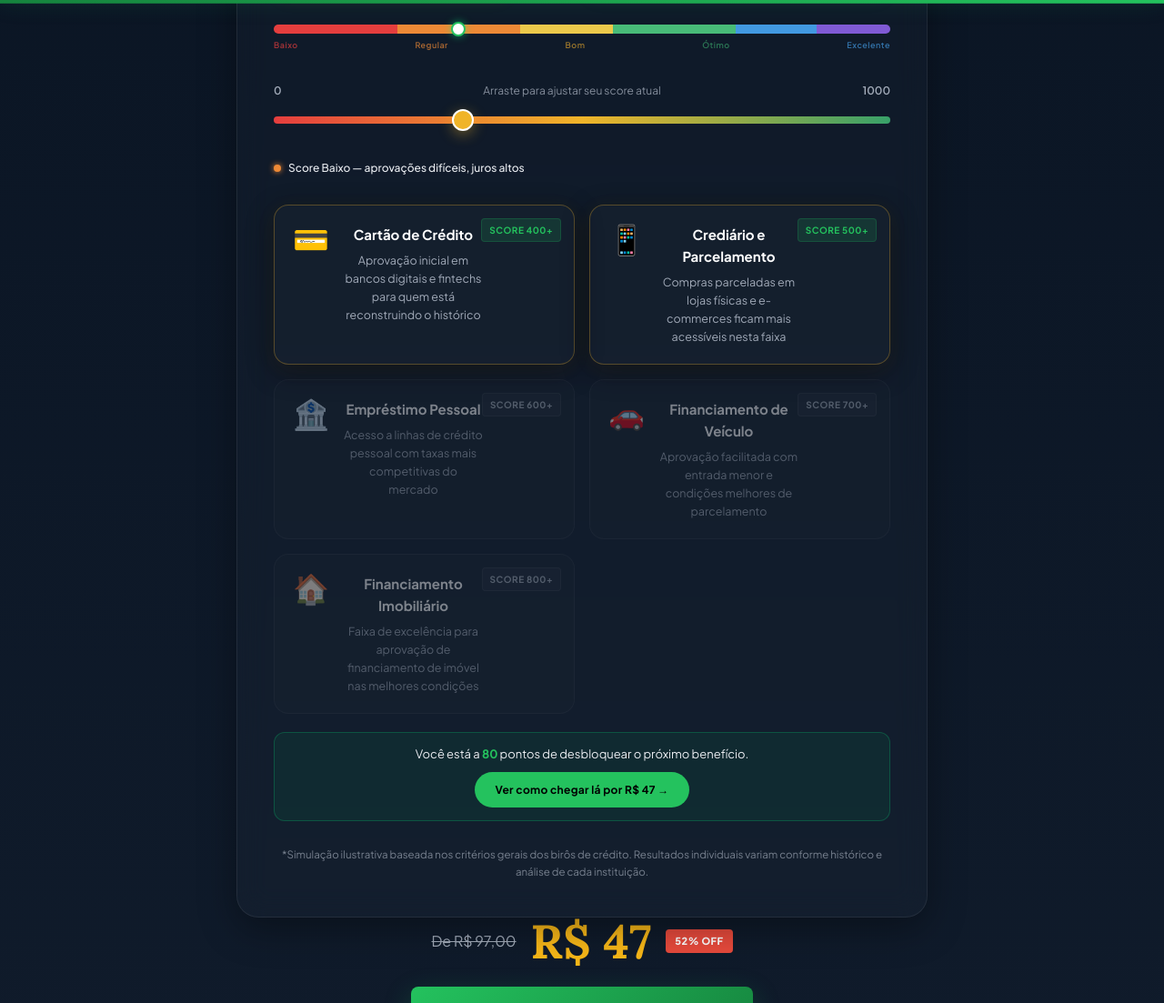
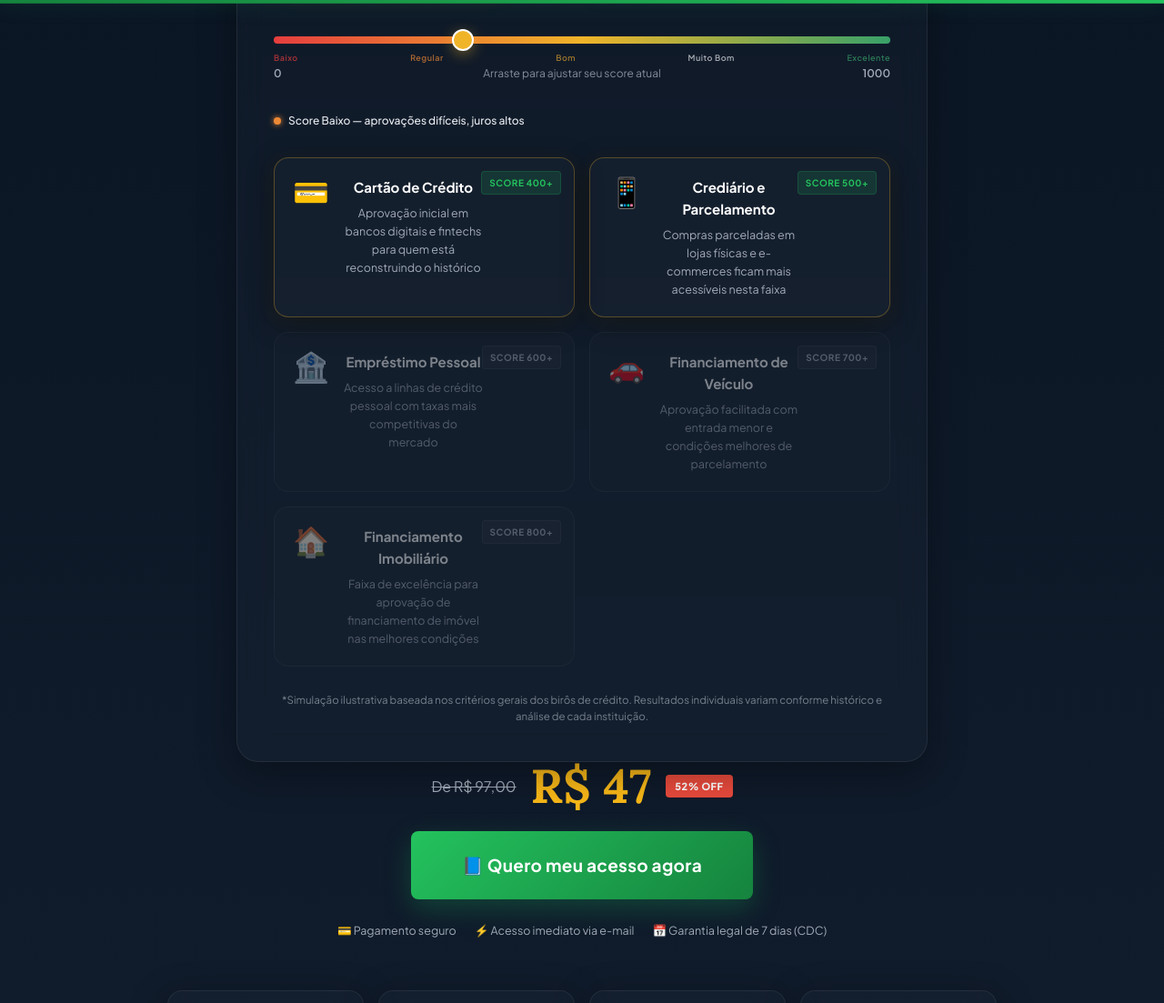
Before and after one commit to Elder-Cabral/codigo-doscore-v2, a website built with Vite: page index.html in a window 1280 px wide. Shown: the part 853-1956 px from the top of the page at 91% size. Built offline with nearby package versions, Linux system fonts and the light colour scheme.

Commit message:
new meta pos

```diff
--- a/index.html
+++ b/index.html
@@ -105,29 +105,23 @@
             </div>
           </div>
 
-          <!-- Score Range Bar visual -->
-          <div class="score-range-visual">
-            <div class="score-range-track">
-              <div class="score-range-fill" id="score-range-fill"></div>
-              <div class="score-thumb-indicator" id="score-thumb-indicator"></div>
-            </div>
+          <!-- Slider Control -->
+          <div class="slider-control-wrapper">
+            <input type="range" min="0" max="1000" value="300" class="score-range-slider" id="score-slider">
+
             <div class="score-range-zones">
               <span class="zone zone-red">Baixo</span>
               <span class="zone zone-orange">Regular</span>
               <span class="zone zone-yellow">Bom</span>
-              <span class="zone zone-green">Ótimo</span>
-              <span class="zone zone-blue">Excelente</span>
+              <span class="zone zone-green-light">Muito Bom</span>
+              <span class="zone zone-green">Excelente</span>
             </div>
-          </div>
 
-          <!-- Slider Control -->
-          <div class="slider-control-wrapper">
             <div class="slider-labels">
               <span>0</span>
               <span class="slider-hint">Arraste para ajustar seu score atual</span>
               <span>1000</span>
             </div>
-            <input type="range" min="0" max="1000" value="300" class="score-range-slider" id="score-slider">
           </div>
 
           <!-- Score status label -->
@@ -178,12 +172,6 @@
                 <p>Faixa de excelência para aprovação de financiamento de imóvel nas melhores condições</p>
               </div>
             </div>
-          </div>
-
-          <!-- CTA contextual dentro do simulador -->
-          <div class="sim-cta-inline" id="sim-cta-inline" style="display:none;">
-            <p id="sim-cta-text">Você está a <strong id="sim-points-away">100</strong> pontos de desbloquear o próximo benefício.</p>
-            <a href="https://pay.kiwify.com.br/7e3LcJe" class="sim-cta-btn checkout-btn-url">Ver como chegar lá por R$ 47 →</a>
           </div>
 
           <div class="simulator-footer-text">
```
